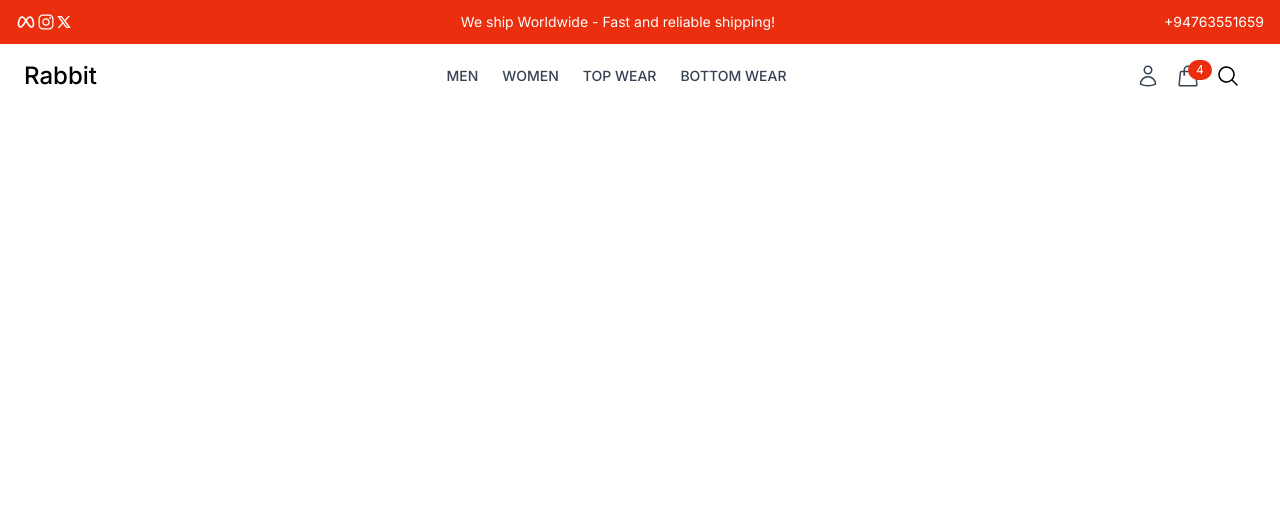
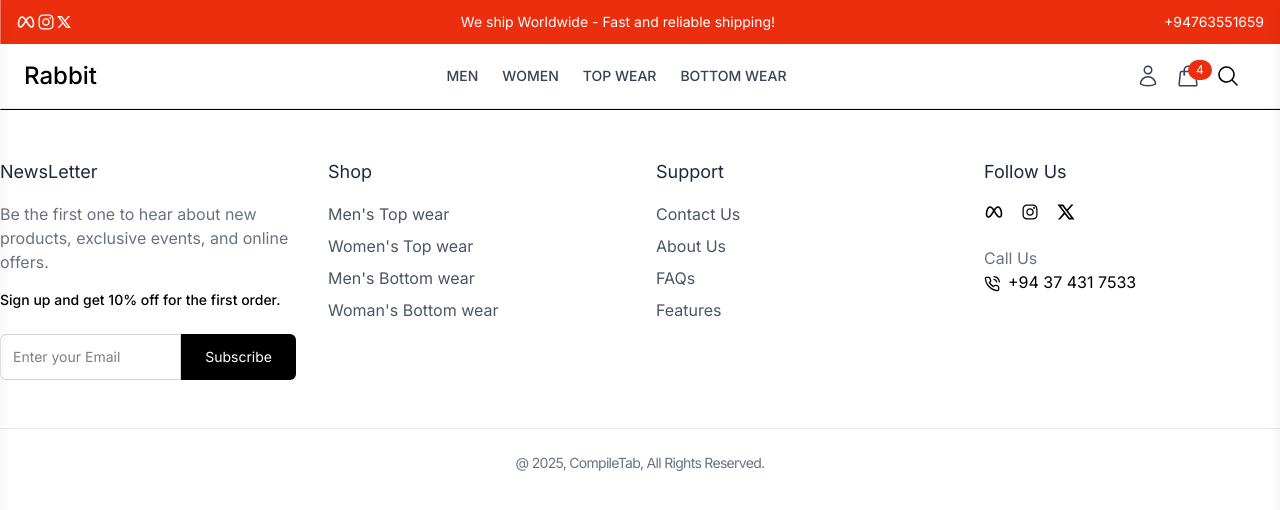
Before and after one commit to Lakshanj2701/ultimate-clothing-store, a React (Vite) app in the folder frontend/: page / in a window 1280 px wide. Shown: the top 510 px of the page. Built offline with nearby package versions, Linux system fonts and the light colour scheme.

Commit message:
footer and header

```diff
--- /dev/null
+++ b/frontend/src/components/Cart/CartContents.jsx
@@ -0,0 +1,61 @@
+import React from 'react';
+import { RiDeleteBin3Line } from 'react-icons/ri'; // ✅ Import Delete Icon
+
+const CartContents = () => {
+  const cartProducts = [
+    {
+      productId: 1,
+      name: "T-shirt",
+      size: "M",
+      color: "Red",
+      quantity: 1,
+      price: 15,
+      image: "https://picsum.photos/200?random=1",
+    },
+    {
+      productId: 2,
+      name: "Jeans",
+      size: "L",
+      color: "Blue",
+      quantity: 1,
+      price: 25,
+      image: "https://picsum.photos/200?random=2",
+    },
+  ];
+
+  return (
+    <div>
+      {cartProducts.map((product, index) => (
+        <div key={index} className="flex place-items-start justify-between py-4 border-b">
+          <div className="flex items-start">
+            <img
+              src={product.image}
+              alt={product.name}
+              className="w-20 h-20 object-cover mr-4 rounded"
+            />
+            <div className="ml-4 flex-1">
+              <h3 className="font-semibold">{product.name}</h3>
+              <p className="text-sm text-gray-500">
+                Size: {product.size} | Color: {product.color}
+              </p>
+              <div className="flex items-center mt-2 space-x-2">
+                <button className="border rounded px-2 py-1 text-xl font-medium">-</button>
+                <span className="text-sm">{product.quantity}</span>
+                <button className="border rounded px-2 py-1 text-xl font-medium">+</button>
+              </div>
+            </div>
+          </div>
+          {/* Price & Delete Button */}
+          <div className="flex flex-col items-end">
+            <p className="font-semibold">${product.price.toLocaleString()}</p>
+            <button className="mt-2 text-red-500 hover:text-red-700">
+              <RiDeleteBin3Line size={20} />
+            </button>
+          </div>
+        </div>
+      ))}
+    </div>
+  );
+};
+
+export default CartContents;
--- /dev/null
+++ b/frontend/src/components/Common/Footer.jsx
@@ -0,0 +1,99 @@
+import React from 'react'
+import { IoLogoInstagram } from 'react-icons/io';
+import { RiTwitterXLine } from 'react-icons/ri';
+import { TbBrandMeta } from 'react-icons/tb';
+import { FiPhoneCall } from 'react-icons/fi';
+import { Link } from 'react-router-dom';
+
+
+
+const Footer = () => {
+  return (
+    <footer className="border-t py-12">
+      <div className="container mx-auto grid grid-cols-1 md:grid-cols-4 gap-8 px-4 lg:px-0">
+        <div>
+          <h3 className="text-lg text-gray-800 mb-4">NewsLetter</h3>
+          <p className="text-gray-500 mb-4">
+            Be the first one to hear about new products, exclusive events, and online offers.
+          </p>
+          <p className="font-medium text-sm texttext-gray-600 mb-6">
+            Sign up and get 10% off for the first order.
+          </p>
+          {/*Newsletter form */}
+          <form className="flex">
+            <input type="email" placeholder="Enter your Email" className="p-3 w-full text-sm border-t border border-b border-gray-300 rounded-l-md focus:outline-none focus:ring-2 focus:ring-gray-500 transition-all" required/>
+            <button type ="submit" className="bg-black text-white px-6 py-3 text-sm rounded-r-md hover:bg-gray-800 transition all">Subscribe</button>
+          </form>
+        </div>
+
+        {/*Shop links */}
+        <div>
+          <h3 className="text-lg text-gray-800 mb-4">Shop</h3>
+          <ul className="space-y-2 text-gray-600">
+            <li>
+              <Link to="#" className="hover:text-gray-600 transition-colors">Men's Top wear
+              </Link>
+            </li>
+            <li>
+              <Link to="#" className="hover:text-gray-600 transition-colors">Women's Top wear
+              </Link>
+            </li>
+            <li>
+              <Link to="#" className="hover:text-gray-600 transition-colors">Men's Bottom wear
+              </Link>
+            </li>
+            <li>
+              <Link to="#" className="hover:text-gray-600 transition-colors">Woman's Bottom wear
+              </Link>
+            </li>
+          </ul>
+        </div>
+        {/*Support Links */}
+        <div>
+          <h3 className="text-lg text-gray-800 mb-4">Support</h3>
+          <ul className="space-y-2 text-gray-600">
+            <li>
+              <Link to="#" className="hover:text-gray-600 transition-colors">Contact Us
+              </Link>
+            </li>
+            <li>
+              <Link to="#" className="hover:text-gray-600 transition-colors">About Us
+              </Link>
+            </li>
+            <li>
+              <Link to="#" className="hover:text-gray-600 transition-colors">FAQs
+              </Link>
+            </li>
+            <li>
+              <Link to="#" className="hover:text-gray-600 transition-colors">Features
+              </Link>
+            </li>
+          </ul>
+        </div>
+        {/*Follow us */}
+        <div>
+          <h3 className="text-lg text-gray-800 mb-4">Follow Us</h3>
+          <div className="flex items-center- space-x-4 mb-6">
+            <a href="https://www.facebook.com" target="_blank"rel="noopener noreferrer" className="hover:text-gray-300">
+            <TbBrandMeta className="h-5 w-5"/></a>
+            <a href="https://www.instagram.com" target="_blank"rel="noopener noreferrer" className="hover:text-gray-300">
+            <IoLogoInstagram className="h-5 w-5"/></a>
+            <a href="https://www.twitter.com" target="_blank"rel="noopener noreferrer" className="hover:text-gray-300">
+            <RiTwitterXLine className="h-5 w-5"/></a>
+          </div>
+          <p className="text-gray-500">Call Us</p>
+          <p>
+            <FiPhoneCall className="inline-block mr-2"/>
+            +94 37 431 7533
+            </p>
+        </div>
+      </div>
+      {/* Footer bottom*/}
+      <div className="container mx-auto mt-12 px-4 lg:px-0 border-t border-gray-200 pt-6">
+        <p className="text-gray-500 text-sm tracking-tighter text-center">@ 2025, CompileTab, All Rights Reserved.</p>
+      </div>
+    </footer>
+  );
+};
+
+export default Footer;
--- a/frontend/src/components/Common/Header.jsx
+++ b/frontend/src/components/Common/Header.jsx
@@ -4,7 +4,7 @@
 
 const Header = () => {
   return (
-    <header>
+    <header className="border-b border-gray-200">
         {/* Topbar */}
         <Topbar/>
         {/* navbar */}
--- a/frontend/src/components/Common/Navbar.jsx
+++ b/frontend/src/components/Common/Navbar.jsx
@@ -1,9 +1,25 @@
-import React from 'react';
 import { Link } from 'react-router-dom';
 import { HiOutlineUser, HiOutlineShoppingBag, HiBars3BottomRight } from "react-icons/hi2";
 import SearchBar from './SearchBar';
+import CartDrawer from '../Layout/CartDrawer';
+import React, { useState } from 'react';
+import { IoMdClose } from 'react-icons/io';
 
 const Navbar = () => {
+
+  const [drawerOpen, setDrawerOpen] = useState(false);
+  const [navDrawerOpen, setNavDrawerOpen] = useState(false);
+
+  const toggleNavDrawer = () =>{
+     setNavDrawerOpen(!navDrawerOpen);
+  };
+
+
+  const toggleCartDrawer = () =>{
+      setDrawerOpen(!drawerOpen);
+  };
+
+
   return (
     <>
         <nav className="container mx-auto flex items-center justify-between py-4 px-6">
@@ -51,7 +67,7 @@
         <HiOutlineUser className="h-6 w-6 text-gray-700"/>
         </Link>
 
-        <button className="relative hover:text-black">
+        <button onClick={toggleCartDrawer} className="relative hover:text-black">
             < HiOutlineShoppingBag className="h-6 w-6 text-gray-700"/>
             <span className=" absolute -top-1 bg-[#ea2e0e] text-white text-xs rounded-full px-2 py-0.5">
              4
@@ -63,16 +79,46 @@
           <SearchBar/>
         </div>
 
-
-
-
-        <button className="md:hidden">
+        <button onClick={toggleNavDrawer} className="md:hidden">
           <HiBars3BottomRight className="h-6 w-6 text-gray-700"/>
         </button>
-
       </div>
 
     </nav>
+
+     <CartDrawer drawerOpen={drawerOpen} toggleCartDrawer={toggleCartDrawer}/>
+
+     {/*mobile navigation*/ }
+      <div className={`fixed top-0 left-0 w-3/4 sm:w-1/2 md:w-1/3 h-full
+          bg-white shadow-lg transform transition-transform duration-300
+            z-50 ${navDrawerOpen ? "translate-x-0" : "-translate-x-full"}`}
+      >
+        <div className="flex justify-end p-4">
+          <button onClick={toggleNavDrawer}>
+            <IoMdClose className="h-6 w-6 text-gray-600"/>
+          </button>
+        </div>
+        <div className="p-4">
+          <h2 className="text-xl font-semibold mb-4">Menu</h2>
+          <nav className="space-y-4">
+            <Link to="#" onClick={toggleNavDrawer} className="block text-gray-600 hover:text-black">
+              Men
+            </Link>
+
+            <Link to="#" onClick={toggleNavDrawer} className="block text-gray-600 hover:text-black">
+              Women
+            </Link>
+
+            <Link to="#" onClick={toggleNavDrawer} className="block text-gray-600 hover:text-black">
+              Top Wear
+            </Link>
+
+            <Link to="#" onClick={toggleNavDrawer} className="block text-gray-600 hover:text-black">
+              Bottum Wear
+            </Link>
+          </nav>
+        </div>
+      </div>
 
     </>
   );
--- a/frontend/src/components/Common/SearchBar.jsx
+++ b/frontend/src/components/Common/SearchBar.jsx
@@ -9,13 +9,21 @@
     setIsOpen(!isOpen);
   };
 
+  const handleSearch = (e) => {
+    e.preventDefault();
+    console.log("Search Term:", searchTerm);
+    setIsOpen(false);
+};
+
 
 
   return (
     <div className={`flex items-center justify-center transition-all duration-300 ${isOpen ?
     "absolute top-0 left-0 w-full bg-white h-24 z-50" : "w-auto"}`}>
       {isOpen ? (
-        <form className="relative flex items-center justify-center w-full">
+        <form onSubmit={handleSearch}
+        className="relative flex items-center justify-center w-full"
+        >
           <div className="relative w-1/2">
             <input type="text"
                    placeholder="Search"
--- /dev/null
+++ b/frontend/src/components/Layout/CartDrawer.jsx
@@ -0,0 +1,52 @@
+import React, { useState } from 'react';
+import { IoMdClose } from 'react-icons/io';
+import CartContents from '../Cart/CartContents';
+
+const CartDrawer = ({drawerOpen,toggleCartDrawer}) => {
+
+
+
+  return (
+    <div className={`fixed top-0 right-0 w-3/4 sm:w-1/2 md:w-[30rem] h-full bg-white
+        shadow-lg transform transition-transform duration-300 flex flex-col z-50 ${
+        drawerOpen ? "translate-x-0" : "translate-x-full"
+        }`}
+    >
+        {/* close Button*/ }
+        <div className="flex justify-end p-4">
+            <button onClick={toggleCartDrawer}>
+                <IoMdClose className="h-6 w-6 text-gray-600"/>
+            </button>
+        </div>
+
+        {/* Cart content with scrollable*/}
+        <div className="flex-grow p-4 overflow-y-auto">
+            <h2 className="text-xl font-semibold mb-4">Your Cart</h2>
+            <CartContents/>
+        </div>
+
+        {/* checkcout button fiexd at the buttom */}
+
+
+        <div className="p-4 bg-white sticky bottom-0">
+            <button className="w-full bg-black text-white py-3 rounded-lg
+                    font-semibold hover:bg-gray-800 transition"
+            >
+            Checkout
+            </button>
+
+            <p className="text-sm tracking-tighter text-gray-500 mt-2 text-center">
+                Shipping, taxes, and discount codes calculated at checkout.
+            </p>
+        </div>
+
+
+
+
+
+
+    </div>
+  );
+};
+
+export default CartDrawer;
--- a/frontend/src/components/Layout/UserLayout.jsx
+++ b/frontend/src/components/Layout/UserLayout.jsx
@@ -1,5 +1,6 @@
 import React from 'react';
 import Header from '../Common/Header';
+import Footer from '../Common/Footer';
 
 const UserLayout = () => {
   return (
@@ -7,7 +8,9 @@
       {/* Header */}
       <Header  />
       {/* Main content */}
+      <main></main>
       {/* Footer */}
+      <Footer/>
     </>
   );
 };
```
